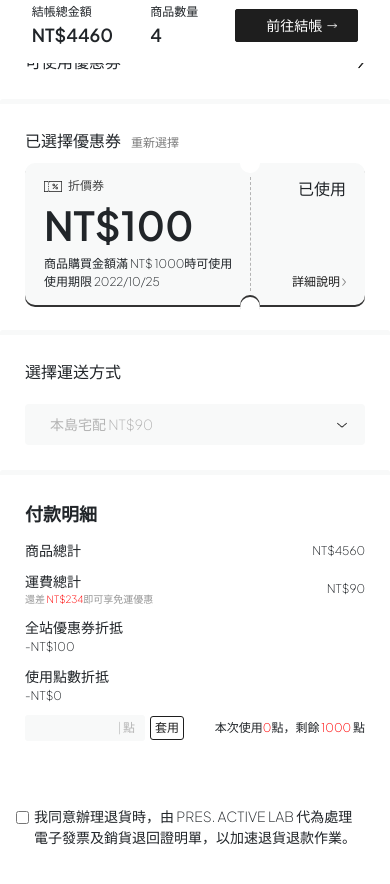
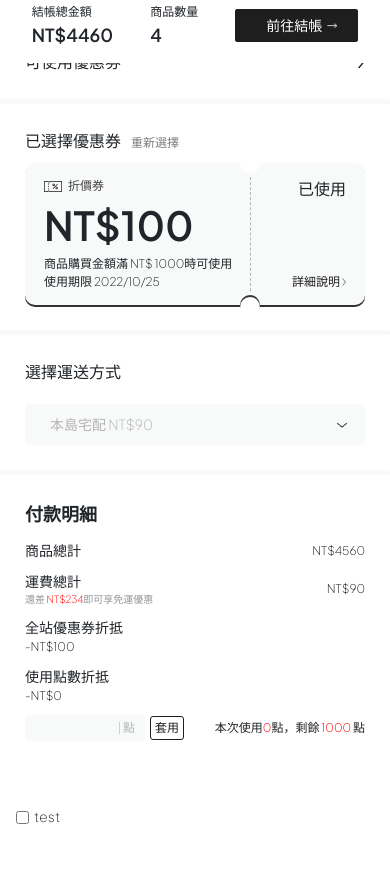
Before and after one commit to CoffieLeo/CoffieLeo.github.io, a plain HTML site: page shopping-cart-6.0.html in a window 390 px wide. Shown: the part 781-1665 px from the top of the page. Drawn offline with nearby package versions, Linux system fonts and the light colour scheme.

```diff
--- a/shopping-cart-6.0.html
+++ b/shopping-cart-6.0.html
@@ -331,7 +331,8 @@
                             <div class="form-check form-check-inline">
                                 <input class="form-check-input position-static" type="checkbox" id="blankCheckbox-2" value="option3" aria-label="...">
                                 <label class="form-check-label" for="blankCheckbox-2">
-                                    我同意辦理退貨時，由 PRES. ACTIVE LAB 代為處理電子發票及銷貨退回證明單，以加速退貨退款作業。
+                                    <!-- 我同意辦理退貨時，由 PRES. ACTIVE LAB 代為處理電子發票及銷貨退回證明單，以加速退貨退款作業。 -->
+                                    test
                                 </label>
                             </div>
                         </div>
```
